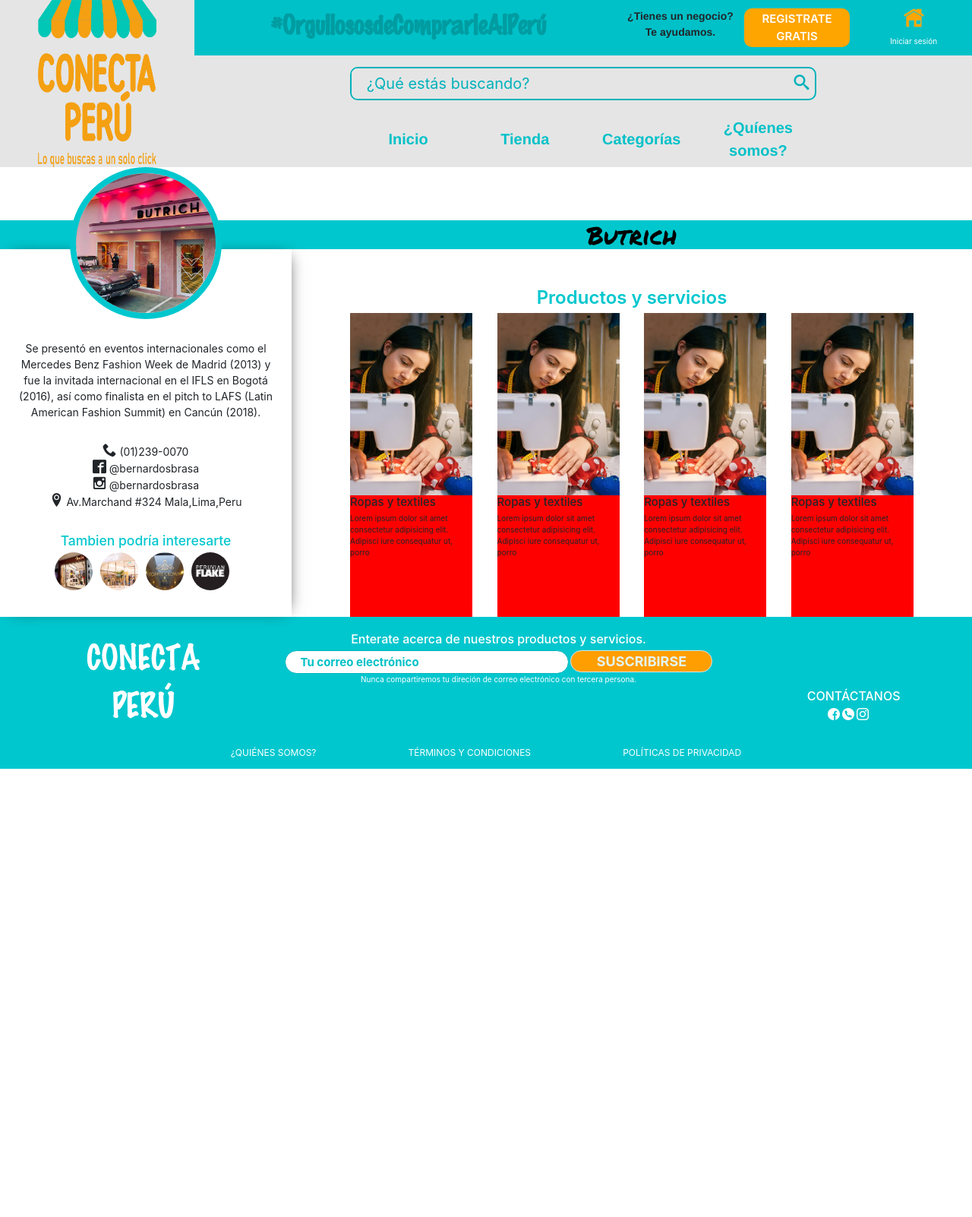
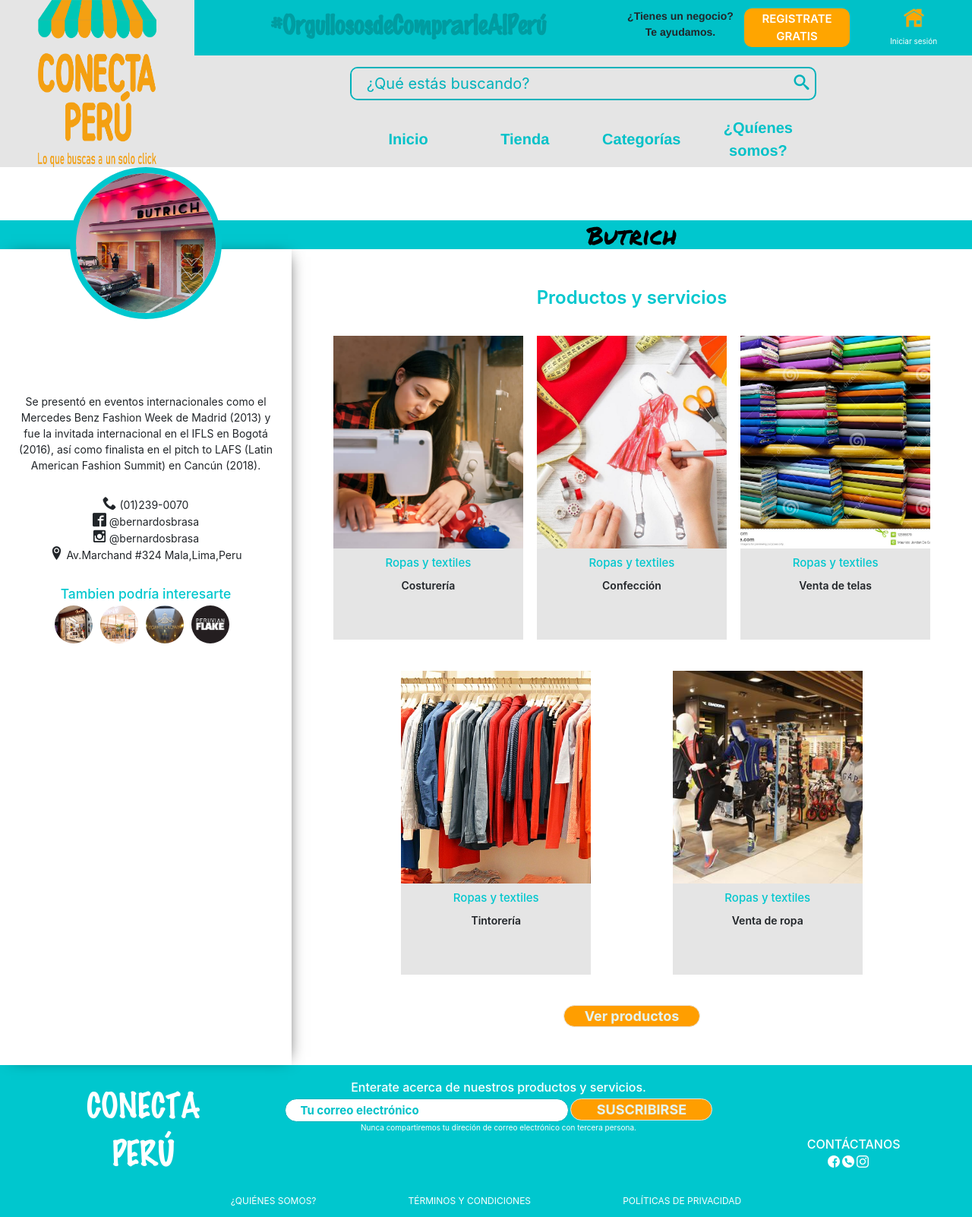
Before and after one commit to Jorvict/Conecta, a PHP site: page /vistas/product_services_butrich.html in a window 1280 px wide. Shown: the whole page at 76% size. Before the commit the page ends 1012 px from the top, so only its background shows below. Run offline with PHP 8.4, Linux system fonts and the light colour scheme; some web fonts are replaced.

Commit message:
Se finaliza seecion derecha de productos y servicios

```diff
--- a/public/css/product_services.css
+++ b/public/css/product_services.css
@@ -88,7 +88,7 @@ main .left-section .info-emp .container-sticky{
     height: 60%;
     max-height: 700px;
     width: 100%;
-    margin-top: 120px;
+    margin-top: 190px;
     /* background-color: yellow; */
     position: sticky;
     top: 40px;
@@ -153,6 +153,7 @@ main .right-section{
     display: flex;
     flex-wrap: wrap;
     justify-content: center;
+    margin-bottom: 50px;
 }
 
 main .right-section .title-products{
@@ -169,20 +170,26 @@ main .right-section .products-container{
     /* height: 200px; */
     /* background-color: blue; */
     display: flex;
+    flex-wrap: wrap;
     justify-content: space-evenly;
+    margin-top: 30px;
 }
 
 main .right-section .products-container .product{
     width: 20%;
-    /* margin-right: 5%; */
+    min-width: 250px;
+    margin-right: 1%;
+    margin-left: 1%;
+    margin-bottom: 5%;
     min-height: 400px;
     height: auto;
-    background-color: red;
+    background-color: #e5e5e5;
+    height: auto;
 }
 
 main .right-section .products-container .product .img-product{
     width: 100%;
-    height: 60%;
+    height: 70%;
 }
 
 main .right-section .products-container .product .img-product img{
@@ -190,3 +197,33 @@ main .right-section .products-container .product .img-product img{
     height: 100%;
     object-fit: cover;
 }
+
+main .right-section .products-container .product .subtitulo-product{
+    margin-top: 10px;
+    color: #00c7ce;
+    text-align: center;
+}
+
+main .right-section .products-container .product .product-desc{
+    margin-top: 10px;
+    font-size: 14px;
+    font-weight: 600;
+    text-align: center;
+}
+
+main .right-section .button-container{
+    width: 100%;
+    display: flex;
+    justify-content: center;
+}
+
+main .right-section .button-container button{
+    background: #ff9e00;
+    color: #e4f4f4;
+    font-size: 18px;
+    border-radius: 30px;
+    text-decoration: none;
+    border: 1px solid #e5e5e5;
+    width: 20%;
+    font-weight: 700;
+}
--- a/vistas/product_services_butrich.html
+++ b/vistas/product_services_butrich.html
@@ -229,49 +229,67 @@
                             Ropas y textiles
                         </h4>
                         <p class="product-desc">
-                            Lorem ipsum dolor sit amet consectetur adipisicing elit. Adipisci iure consequatur ut, porro
+                            Costurería
                         </p>
                     </article>
 
                     <article class="product">
                         <figure class="img-product">
-                            <img src="../public/imagenes/Secciones-categorias/Ropa y textiles/Butrich/costureria.jpg"
+                            <img src="../public/imagenes/Secciones-categorias/Ropa y textiles/Butrich/confección.jpg"
                                 alt="">
                         </figure>
                         <h4 class="subtitulo-product">
                             Ropas y textiles
                         </h4>
                         <p class="product-desc">
-                            Lorem ipsum dolor sit amet consectetur adipisicing elit. Adipisci iure consequatur ut, porro
+                            Confección
                         </p>
                     </article>
 
                     <article class="product">
                         <figure class="img-product">
-                            <img src="../public/imagenes/Secciones-categorias/Ropa y textiles/Butrich/costureria.jpg"
+                            <img src="../public/imagenes/Secciones-categorias/Ropa y textiles/Butrich/telas.jpg"
                                 alt="">
                         </figure>
                         <h4 class="subtitulo-product">
                             Ropas y textiles
                         </h4>
                         <p class="product-desc">
-                            Lorem ipsum dolor sit amet consectetur adipisicing elit. Adipisci iure consequatur ut, porro
+                            Venta de telas
                         </p>
                     </article>
 
                     <article class="product">
                         <figure class="img-product">
-                            <img src="../public/imagenes/Secciones-categorias/Ropa y textiles/Butrich/costureria.jpg"
+                            <img src="../public/imagenes/Secciones-categorias/Ropa y textiles/Butrich/tintorería.jpg"
                                 alt="">
                         </figure>
                         <h4 class="subtitulo-product">
                             Ropas y textiles
                         </h4>
                         <p class="product-desc">
-                            Lorem ipsum dolor sit amet consectetur adipisicing elit. Adipisci iure consequatur ut, porro
+                            Tintorería
                         </p>
                     </article>
 
+                    <article class="product">
+                        <figure class="img-product">
+                            <img src="../public/imagenes/Secciones-categorias/Ropa y textiles/Butrich/venta.jpg"
+                                alt="">
+                        </figure>
+                        <h4 class="subtitulo-product">
+                            Ropas y textiles
+                        </h4>
+                        <p class="product-desc">
+                            Venta de ropa
+                        </p>
+                    </article>
+                </div>
+
+                <div class="button-container">
+                    <button>
+                        Ver productos
+                    </button>
                 </div>
 
             </section>
```
